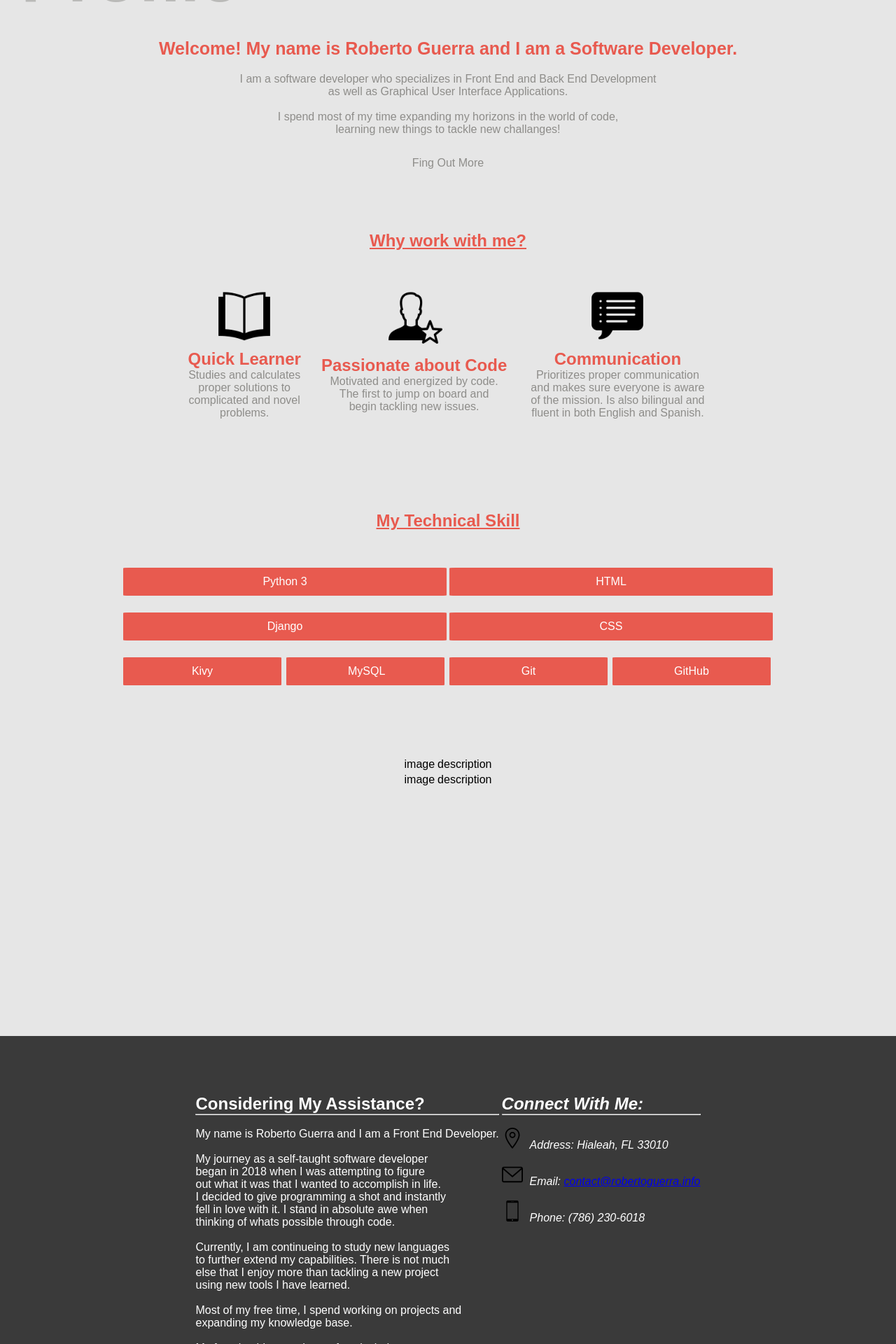
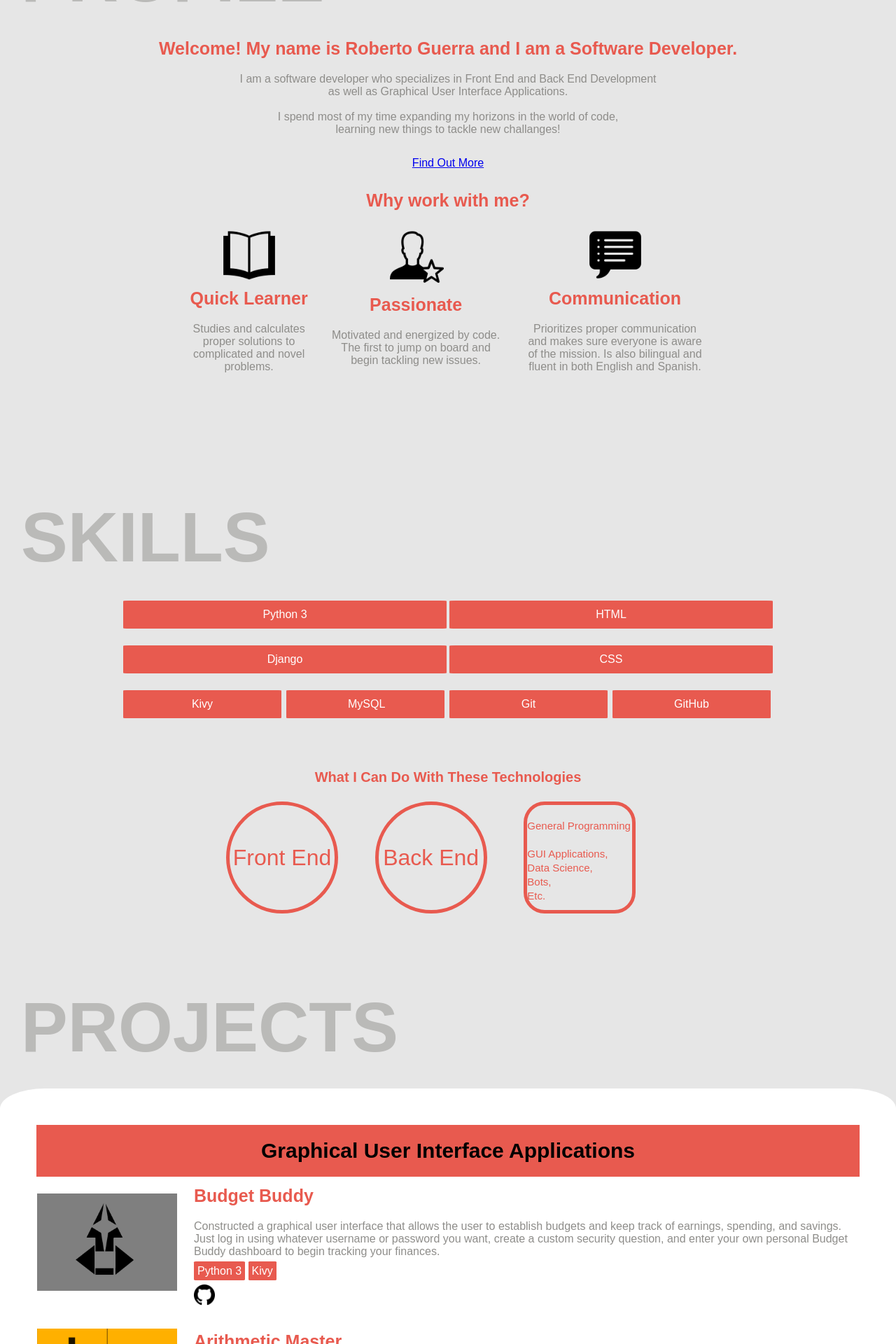
Before and after one commit to Robby-Codes/Portfolio, a Django app: template Portfolio/homepage/templates/homepage/home.html in a window 1280 px wide. Shown: the part 920-2840 px from the top of the page at 70% size. Run offline with Django 3.2, Linux system fonts and the light colour scheme; the template is opened without the code that fills it, so the values that code supplies are empty.

Commit message:
Added new content for the Profile, Skill, and Project Section. Also combined the Profile and Subprofile sections.

```diff
--- a/Portfolio/homepage/templates/homepage/home.html
+++ b/Portfolio/homepage/templates/homepage/home.html
@@ -26,7 +26,7 @@
 
         <main>
             <section class="profilesection" id="Profile">
-                <h1>Profile</h1>
+                <h1>PROFILE</h1>
                 <h4>Welcome! My name is Roberto Guerra and I am a Software Developer.</h4>
                 <p>
                     I am a software developer who specializes in Front End and Back End Development
@@ -39,12 +39,10 @@
                     learning new things to tackle new challanges!
                 </p>
                 <p>
-                    Fing Out More
+                    <label><a href="#Contact">Find Out More</a></label>
                 </p>
-            </section>
 
-            <section class="subprofile">
-                <h1>Why work with me?</h1>
+                <h4>Why work with me?</h4>
                 <table>
                     <tr>
                         <td align="center">
@@ -70,7 +68,7 @@
                             </p>
                         </td>
                         <td align="center">
-                            <h2>Passionate about Code</h2>
+                            <h2>Passionate</h2>
                             <p>
                                 Motivated and energized by code.
                                 <br>
@@ -97,7 +95,7 @@
 
             <section class="skillsection" id="Skills">
                 <div class="skilltext">
-                    <h1>My Technical Skill</h1>
+                    <h1>SKILLS</h1>
                     <table>
                         <tr>
                             <td colspan="2"><label>Python 3</label></td>
@@ -114,25 +112,66 @@
                             <td><label class="shorten">GitHub</label></td>
                         </tr>
                     </table>
+                    <h2>What I Can Do With These Technologies</h2>
+                    <table>
+                        <tr>
+                            <td><p>Front End</p></td>
+                            <td><p>Back End</p></td>
+                            <td><p id="general">
+                                <br>
+                                General Programming
+                                <br><br>
+                                GUI Applications,<br>Data Science,<br>Bots,<br>Etc.
+                            </p></td>
+                        </tr>
+                    </table>
                 </div>
             </section>
 
             <section class="projectsection" id="Projects">
+                <h1>PROJECTS</h1>
                 <table>
                     <tr>
+                        <td class="project-type" align="center" colspan="2"><strong>Graphical User Interface Applications</strong></td>
+                    </tr>
+                    <tr>
                         <td>
-                            image
+                            <img class="project-image" src="{% static 'images/BBBanner.png' %}">
                         </td>
                         <td>
-                            description
+                            <h2>Budget Buddy</h2>
+                            <p>
+                                Constructed a graphical user interface that
+                                allows the user to establish budgets and keep
+                                track of earnings, spending, and savings. Just
+                                log in using whatever username or password you
+                                want, create a custom security question, and
+                                enter your own personal Budget Buddy dashboard
+                                to begin tracking your finances.
+                            </p>
+                            <label>Python 3</label>
+                            <label>Kivy</label>
+                            <br>
+                            <a href="https://github.com/Robby-Codes/Budget-Buddy"><img src="{% static 'images/github.png' %}"></a>
                         </td>
                     </tr>
                     <tr>
                         <td>
-                            image
+                            <img class="project-image" src="{% static 'images/AMIcon.ico' %}">
                         </td>
                         <td>
-                            description
+                            <h2>Arithmetic Master</h2>
+                            <p>
+                                A graphical user interface developed to allow
+                                anyone to train their mental arithmetic skills.
+                                With this software, one can train their ability
+                                to perform mental addition, subtraction,
+                                multiplication, and division.
+                            </p>
+                            <label>Python 3</label>
+                            <label>Kivy</label>
+                            <br>
+                            <a href="https://github.com/Robby-Codes/Arithmetic-Master"><img src="{% static 'images/github.png' %}"></a>
                         </td>
                     </tr>
                 </table>
--- a/Portfolio/static/css/main.css
+++ b/Portfolio/static/css/main.css
@@ -63,7 +63,7 @@ html, body {
 /* Profile */
 
 .profilesection {
-    height: 50vh;
+    height: 800px;
     background: rgb(230, 230, 230);
     box-sizing: border-box;
 }
@@ -76,7 +76,7 @@ html, body {
     opacity: 0.5;
 }
 
-.profilesection h4 {
+.profilesection h4, h2{
     position: relative;
     padding-bottom: 20px;
     text-align: center;
@@ -91,35 +91,13 @@ html, body {
     padding-bottom: 30px;
 }
 
-.subprofile {
-    height: 50vh;
-    background: rgb(230, 230, 230);
-    box-sizing: border-box;
-}
-
-.subprofile h1 {
-    color: #e85a4f;
-    text-align: center;
-    padding: 50px;
-    text-decoration: underline;
-}
-
-.subprofile h2 {
-    color: #e85a4f;
-}
-
-.subprofile img {
+.profilesection img {
     position: relative;
     max-height: 80px;
     max-width: 80px;
 }
 
-.subprofile p {
-    position: relative;
-    color: #8e8d8a;
-}
-
-.subprofile table {
+.profilesection table {
     position: relative;
     width: 60%;
     margin: auto;
@@ -129,16 +107,53 @@ html, body {
 /* Skills */
 
 .skillsection {
-    height: 50vh;
+    height: 700px;
     background: rgb(230, 230, 230);
     box-sizing: border-box;
 }
 
 .skilltext h1 {
+    position: relative;
+    padding: 30px;
+    font-size: 100px;
+    color: #8e8d8a;
+    opacity: 0.5;
+}
+
+.skilltext h2 {
+    font-size: 20px;
+    padding-top: 50px;
+}
+
+.skilltext p {
+    display: block;
+    height: 150px;
+    width: 150px;
+    line-height: 150px;
+
+    -moz-border-radius: 80px; /* or 50% */
+    border-radius: 80px; /* or 50% */
+
+    background-color: rgb(230, 230, 230);
     color: #e85a4f;
+    border: 5px solid #e85a4f;
     text-align: center;
-    padding: 50px;
-    text-decoration: underline;
+    font-size: 2em;
+}
+
+#general {
+    display: block;
+    height: 150px;
+    width: 150px;
+    line-height: 20px;
+
+    -moz-border-radius: 30px; /* or 50% */
+    border-radius: 30px; /* or 50% */
+
+    background-color: rgb(230, 230, 230);
+    color: #e85a4f;
+    text-align: left;
+    font-size: 15px;
 }
 
 .skilltext table {
@@ -172,20 +187,69 @@ html, body {
 /* Projects */
 
 .projectsection {
-    height: 50vh;
+    height: 900px;
     background: rgb(230, 230, 230);
     box-sizing: border-box;
 }
 
+.projectsection h1 {
+    position: relative;
+    padding: 30px;
+    font-size: 100px;
+    color: #8e8d8a;
+    opacity: 0.5;
+}
+
 .projectsection table {
+    background-color: white;
     position: relative;
-    margin: auto auto;
+    padding: 50px;
+    border-radius: 5%;
+    margin: auto;
+}
+
+.project-type {
+    font-size: 30px;
+    padding: 20px;
+    background-color: #e85a4f;
+}
+
+.projectsection a img {
+    position: relative;
+    padding-top: 10px;
+    max-width: 30px;
+    max-height: 30px;
+}
+
+.project-image {
+    position: relative;
+    max-width: 200px;
+    max-height: 200px;
+    padding-right: 20px;
+}
+
+.projectsection h2 {
+    position: relative;
+    text-align: left;
+    padding-top: 10px;
+}
+
+.projectsection p {
+    color: #8e8d8a;
+    padding-bottom: 10px;
+}
+
+.projectsection label {
+    padding: 5px;
+    border-radius: 5%;
+    color: white;
+    background-color: #e85a4f;
 }
 
 /* Contact */
 
 .contact {
-    height: 100vh;
+    height: 800px;
     color: white;
     background: rgb(58, 58, 58);
     box-sizing: border-box;
```
Also changed, not shown: Portfolio/static/images/AMIcon.ico (added), Portfolio/static/images/BBIcon.png (added).
